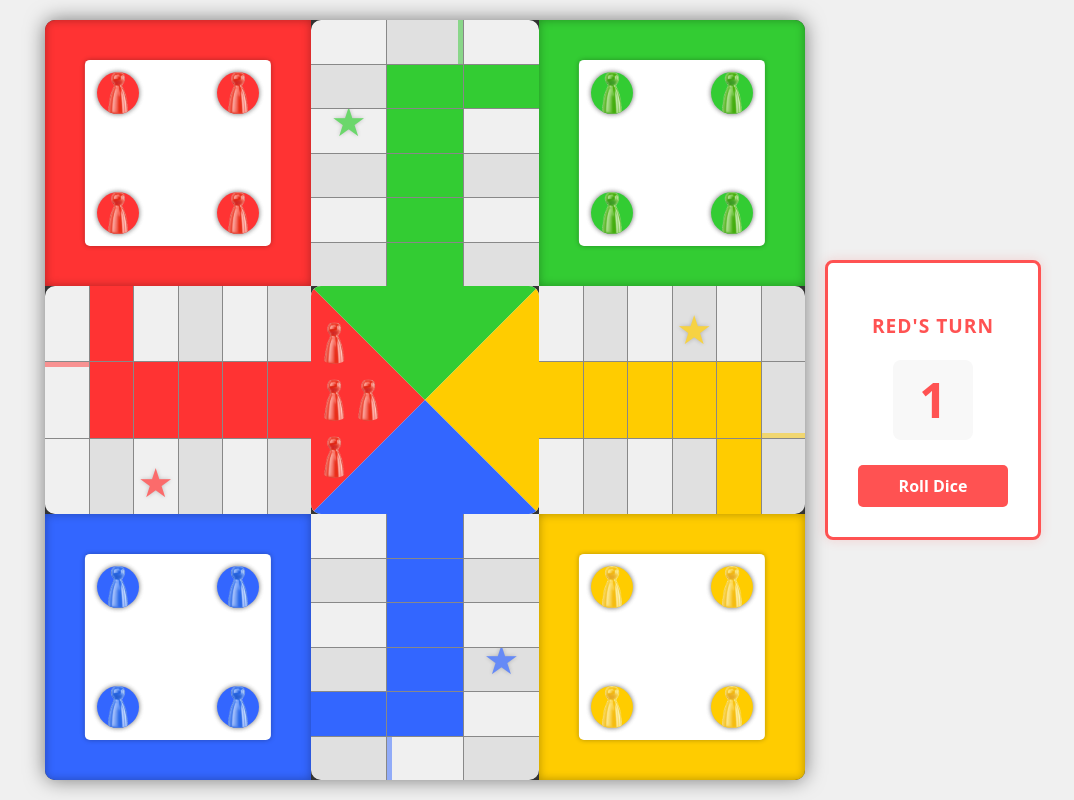
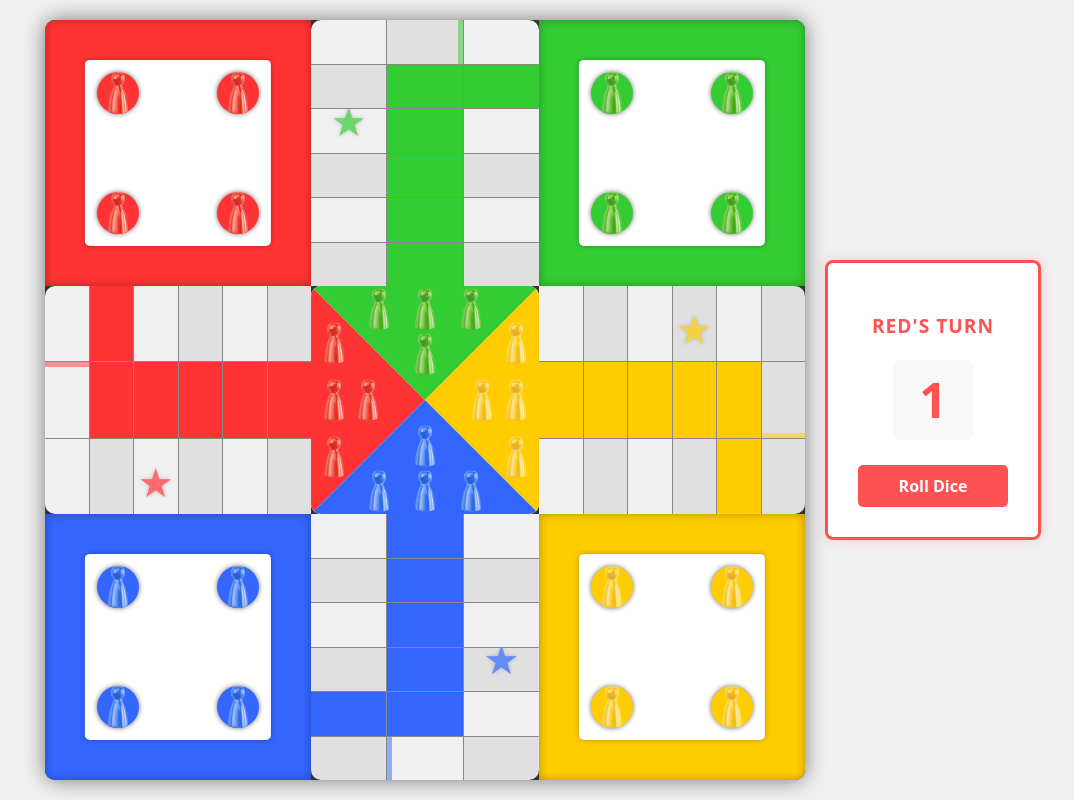
Before and after one commit to GingerImpasto/ludo-game, a React (Vite) app: page / in a window 1280 px wide. Shown: the whole page, without its empty margins (97-1171 px from the left). Built offline with nearby package versions, Linux system fonts and the light colour scheme.

Commit message:
Draw all pawns in boardCenter

```diff
--- a/src/components/board/BoardCenter.tsx
+++ b/src/components/board/BoardCenter.tsx
@@ -57,9 +57,156 @@ const BoardCenter: React.FC = () => {
             <Pawn color="red" position="board" />
           </div>
         </div>
-        <div className="color-arrow green"></div>
-        <div className="color-arrow yellow"></div>
-        <div className="color-arrow blue"></div>
+        <div className="color-arrow green">
+          <div
+            style={{
+              position: "absolute",
+              left: "30%", // Adjusted to position at 10% 50% of the triangle
+              top: "10%",
+              transform: "translate(-50%, -50%)",
+              width: "20%", // Adjust size as needed
+              height: "20%", // Adjust size as needed
+            }}
+          >
+            <Pawn color="green" position="board" />
+          </div>
+          <div
+            style={{
+              position: "absolute",
+              left: "50%", // Adjusted to position at 10% 50% of the triangle
+              top: "10%",
+              transform: "translate(-50%, -50%)",
+              width: "20%", // Adjust size as needed
+              height: "20%", // Adjust size as needed
+            }}
+          >
+            <Pawn color="green" position="board" />
+          </div>
+          <div
+            style={{
+              position: "absolute",
+              left: "70%", // Adjusted to position at 10% 50% of the triangle
+              top: "10%",
+              transform: "translate(-50%, -50%)",
+              width: "20%", // Adjust size as needed
+              height: "20%", // Adjust size as needed
+            }}
+          >
+            <Pawn color="green" position="board" />
+          </div>
+          <div
+            style={{
+              position: "absolute",
+              left: "50%", // Adjusted to position at 10% 50% of the triangle
+              top: "30%",
+              transform: "translate(-50%, -50%)",
+              width: "20%", // Adjust size as needed
+              height: "20%", // Adjust size as needed
+            }}
+          >
+            <Pawn color="green" position="board" />
+          </div>
+        </div>
+        <div className="color-arrow yellow">
+          <div
+            style={{
+              position: "absolute",
+              left: "90%", // Adjusted to position at 10% 50% of the triangle
+              top: "50%",
+              transform: "translate(-50%, -50%)",
+              width: "20%", // Adjust size as needed
+              height: "20%", // Adjust size as needed
+            }}
+          >
+            <Pawn color="yellow" position="board" />
+          </div>
+          <div
+            style={{
+              position: "absolute",
+              left: "90%", // Adjusted to position at 10% 50% of the triangle
+              top: "25%",
+              transform: "translate(-50%, -50%)",
+              width: "20%", // Adjust size as needed
+              height: "20%", // Adjust size as needed
+            }}
+          >
+            <Pawn color="yellow" position="board" />
+          </div>
+          <div
+            style={{
+              position: "absolute",
+              left: "90%", // Adjusted to position at 10% 50% of the triangle
+              top: "75%",
+              transform: "translate(-50%, -50%)",
+              width: "20%", // Adjust size as needed
+              height: "20%", // Adjust size as needed
+            }}
+          >
+            <Pawn color="yellow" position="board" />
+          </div>
+          <div
+            style={{
+              position: "absolute",
+              left: "75%", // Adjusted to position at 10% 50% of the triangle
+              top: "50%",
+              transform: "translate(-50%, -50%)",
+              width: "20%", // Adjust size as needed
+              height: "20%", // Adjust size as needed
+            }}
+          >
+            <Pawn color="yellow" position="board" />
+          </div>
+        </div>
+        <div className="color-arrow blue">
+          <div
+            style={{
+              position: "absolute",
+              left: "30%", // Adjusted to position at 10% 50% of the triangle
+              top: "90%",
+              transform: "translate(-50%, -50%)",
+              width: "20%", // Adjust size as needed
+              height: "20%", // Adjust size as needed
+            }}
+          >
+            <Pawn color="blue" position="board" />
+          </div>
+          <div
+            style={{
+              position: "absolute",
+              left: "50%", // Adjusted to position at 10% 50% of the triangle
+              top: "90%",
+              transform: "translate(-50%, -50%)",
+              width: "20%", // Adjust size as needed
+              height: "20%", // Adjust size as needed
+            }}
+          >
+            <Pawn color="blue" position="board" />
+          </div>
+          <div
+            style={{
+              position: "absolute",
+              left: "70%", // Adjusted to position at 10% 50% of the triangle
+              top: "90%",
+              transform: "translate(-50%, -50%)",
+              width: "20%", // Adjust size as needed
+              height: "20%", // Adjust size as needed
+            }}
+          >
+            <Pawn color="blue" position="board" />
+          </div>
+          <div
+            style={{
+              position: "absolute",
+              left: "50%", // Adjusted to position at 10% 50% of the triangle
+              top: "70%",
+              transform: "translate(-50%, -50%)",
+              width: "20%", // Adjust size as needed
+              height: "20%", // Adjust size as needed
+            }}
+          >
+            <Pawn color="blue" position="board" />
+          </div>
+        </div>
       </div>
     </div>
   );
```
